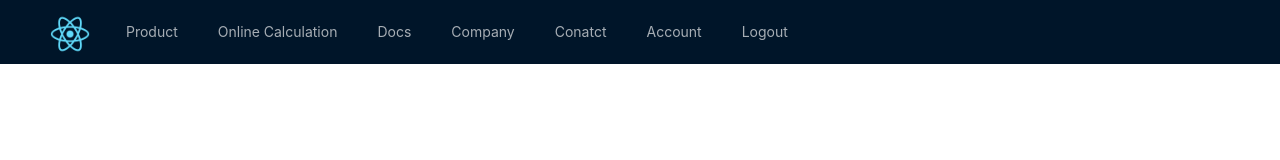
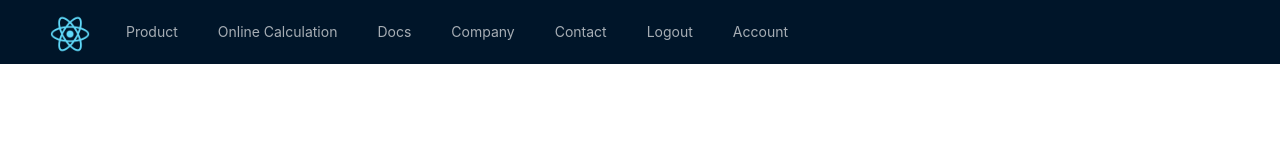
Before and after one commit to akki9270/OPAL_React, a React (Create React App) app: page /dashboard in a window 1280 px wide. Shown: the top 160 px of the page. Built offline with nearby package versions, Linux system fonts and the light colour scheme; no server answers; sample sign-in values are in the browser's storage.

Commit message:
Restrict Route for online calculations

```diff
--- a/src/app/AppHeader/index.js
+++ b/src/app/AppHeader/index.js
@@ -15,6 +15,8 @@ const AppHeader = (props) => {
       logout()
       showNotification('success', 'Logout Successfully')
       history.push(ROUTES.MAIN);
+    } else if(e.key === ROUTES.CALCULATION && !isAuthenticated()){
+      showNotification('error', 'You must first log in before using online calculation.');
     } else {
       history.push(e.key);
     }
@@ -39,11 +41,11 @@ const AppHeader = (props) => {
         <Menu.Item key={ROUTES.CALCULATION}>Online Calculation</Menu.Item>
         <Menu.Item key={ROUTES.DOCS}>Docs</Menu.Item>
         <Menu.Item key={ROUTES.COMPANY}>Company</Menu.Item>
-        <Menu.Item key={ROUTES.CONTACT}>Conatct</Menu.Item>
+        <Menu.Item key={ROUTES.CONTACT}>Contact</Menu.Item>
         {!isAuthenticated() && <Menu.Item key={ROUTES.SIGNUP} className='right-menu'>Register</Menu.Item>}
         {!isAuthenticated() && <Menu.Item key={ROUTES.LOGIN} className='right-menu' >Login</Menu.Item>}
-        {isAuthenticated() && <Menu.Item key={ROUTES.ACCOUNT} className='right-menu' >Account</Menu.Item>}
         {isAuthenticated() && <Menu.Item key={ROUTES.LOGOUT} className='right-menu' >Logout</Menu.Item>}
+        {isAuthenticated() && <Menu.Item key={ROUTES.PROFILE} className='right-menu' >Account</Menu.Item>}
       </Menu>
     </Header>
   );
--- a/src/app/ContentRoutes.js
+++ b/src/app/ContentRoutes.js
@@ -2,21 +2,27 @@ import React from 'react';
 import { Redirect, Route, Switch } from 'react-router-dom';
 import Error404 from '../Error404';
 import Dashboard from '../modules/Dashboard';
-import Product from 'src/modules/Product';
+import Profile from 'src/modules/Profile';
 import Signup from 'src/modules/auth/Signup';
 import Login from 'src/modules/auth/Login';
 import { ROUTES } from 'src/common/constants';
+import { isAuthenticated } from '../helpers'
 
 const ContentRoutes = () => {
   return (
     <Switch>
       <Route exact path="/">
-        <Redirect to='dashboard'/>
+        <Redirect to='dashboard' />
       </Route>
       <Route exact path="/dashboard" component={Dashboard} />
       <Route exact path={ROUTES.SIGNUP} component={Signup} />
       <Route exact path={ROUTES.LOGIN} component={Login} />
-      {/* <Route path={ROUTES.PRODUCT} component={Product} /> */}
+      <Route path={ROUTES.PROFILE} component={Profile} />
+      {isAuthenticated() ? (
+        <Route exact path={ROUTES.CALCULATION} component={Error404} />
+      ) : (
+          <Redirect to="/login" />
+        )}
       <Route component={Error404} />
     </Switch>
   );
```
